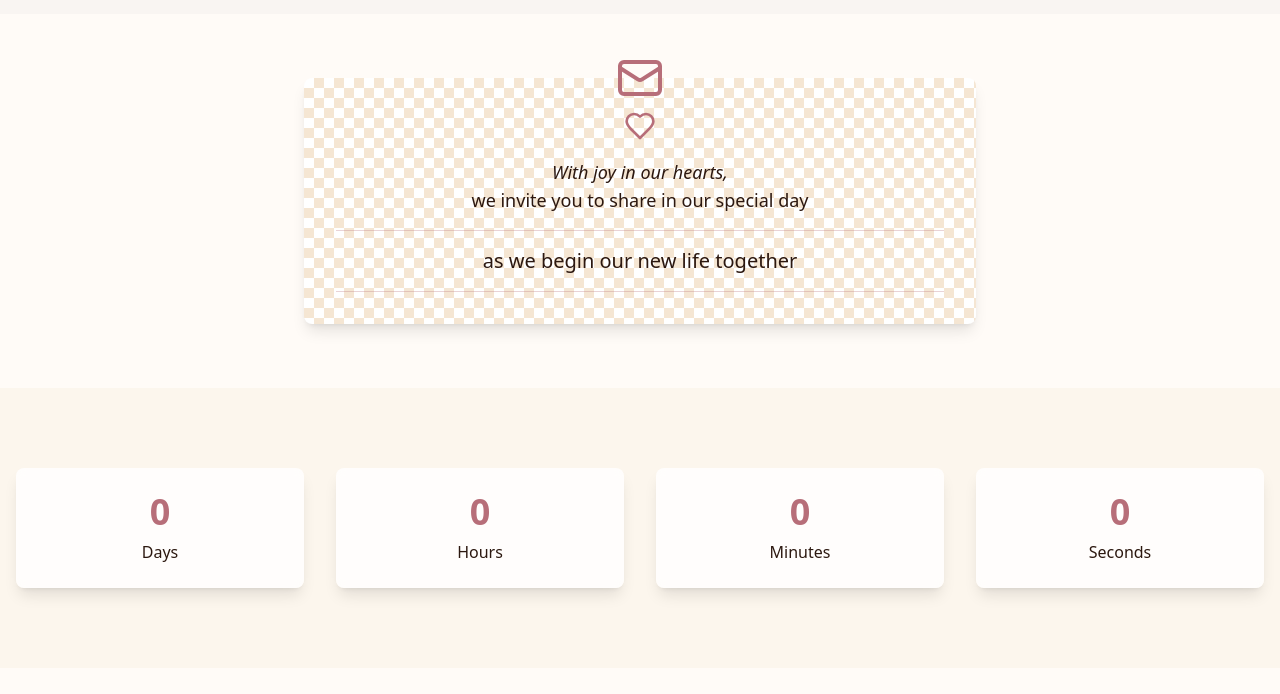
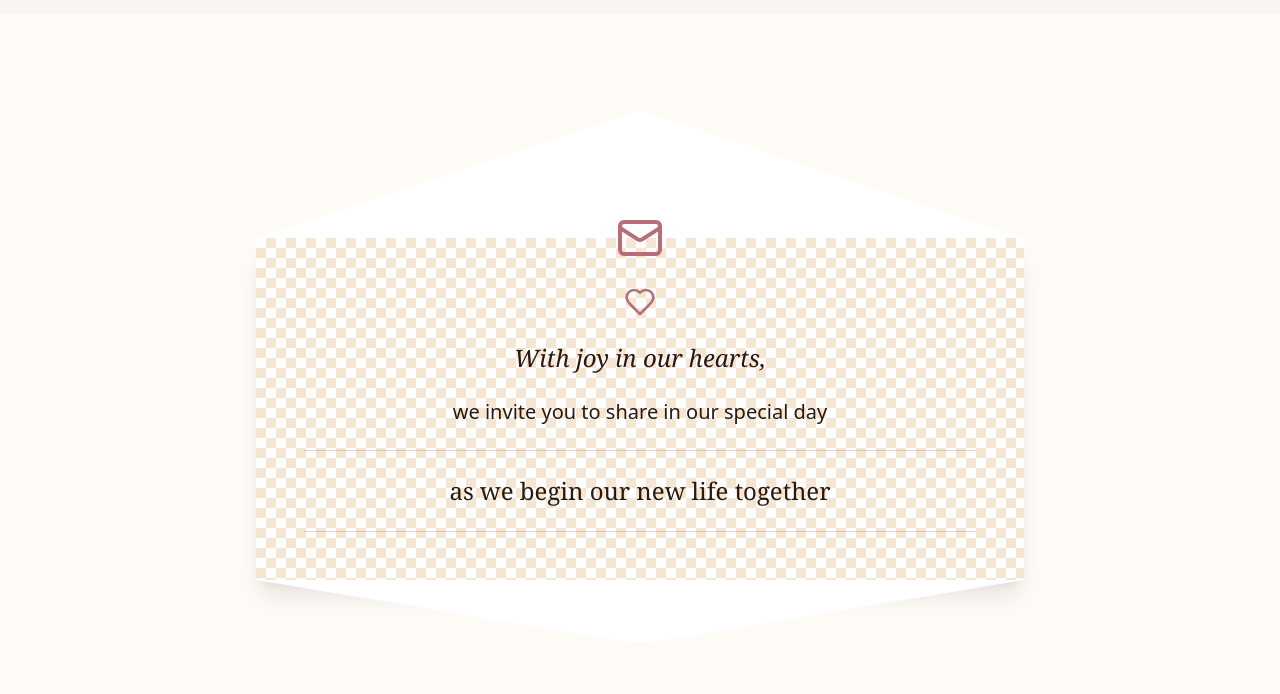
Before and after one commit to katherineggs/couple-connect-design, a React (Vite) app: page / in a window 1280 px wide. Shown: the part 786-1480 px from the top of the page. Built offline with nearby package versions, Linux system fonts and the light colour scheme; grey boxes are pictures that could not be loaded.

Commit message:
Add envelope intro
Adds an introductory section to the website, styled as an envelope.  This is based on a user request to improve the website's introduction.

```diff
--- a/src/components/EnvelopeIntro.tsx
+++ b/src/components/EnvelopeIntro.tsx
@@ -4,12 +4,29 @@ import { Mail, Heart } from "lucide-react";
 
 export const EnvelopeIntro = () => {
   return (
-    <section className="py-16 px-4 bg-wedding-cream relative">
+    <section className="py-24 px-4 bg-wedding-cream relative overflow-hidden">
       <motion.div
         initial={{ opacity: 0, scale: 0.8 }}
         animate={{ opacity: 1, scale: 1 }}
         transition={{ duration: 0.8 }}
-        className="max-w-2xl mx-auto bg-white p-8 rounded-lg shadow-lg relative"
+        className="max-w-3xl mx-auto"
+      >
+        {/* Envelope Flap */}
+        <motion.div
+          initial={{ rotateX: 0 }}
+          whileHover={{ rotateX: 50 }}
+          transition={{ duration: 0.4 }}
+          className="w-full h-32 bg-white shadow-lg origin-bottom"
+          style={{
+            clipPath: "polygon(0 100%, 50% 0, 100% 100%)",
+            transformStyle: "preserve-3d",
+            perspective: "1000px"
+          }}
+        />
+
+        {/* Envelope Body */}
+        <div
+          className="bg-white p-12 shadow-xl relative"
           style={{
             backgroundImage: "linear-gradient(45deg, #F5E6D3 25%, transparent 25%), linear-gradient(-45deg, #F5E6D3 25%, transparent 25%), linear-gradient(45deg, transparent 75%, #F5E6D3 75%), linear-gradient(-45deg, transparent 75%, #F5E6D3 75%)",
             backgroundSize: "20px 20px",
@@ -20,32 +37,40 @@ export const EnvelopeIntro = () => {
             <Mail className="w-12 h-12 text-wedding-rose-gold" />
           </div>
 
-        <div className="text-center space-y-4">
           <motion.div
+            className="text-center space-y-6"
             initial={{ opacity: 0, y: 20 }}
             animate={{ opacity: 1, y: 0 }}
             transition={{ delay: 0.3 }}
           >
             <Heart className="w-8 h-8 mx-auto text-wedding-rose-gold mb-4" />
-            <p className="text-lg text-wedding-brown italic">
+            <p className="text-2xl font-serif text-wedding-brown italic">
               With joy in our hearts,
             </p>
-            <p className="text-lg text-wedding-brown mb-4">
+            <p className="text-xl text-wedding-brown">
               we invite you to share in our special day
             </p>
-          </motion.div>
 
             <motion.div
               initial={{ opacity: 0 }}
               animate={{ opacity: 1 }}
               transition={{ delay: 0.6 }}
-            className="py-4 border-t border-b border-wedding-rose-gold/30"
+              className="py-6 border-t border-b border-wedding-rose-gold/30 my-8"
             >
-            <p className="text-xl text-wedding-brown">
+              <p className="text-2xl font-serif text-wedding-brown">
                 as we begin our new life together
               </p>
             </motion.div>
+          </motion.div>
         </div>
+
+        {/* Envelope Bottom Flap */}
+        <div
+          className="w-full h-16 bg-white shadow-md"
+          style={{
+            clipPath: "polygon(0 0, 50% 100%, 100% 0)"
+          }}
+        />
       </motion.div>
     </section>
   );
```
Lines whose indentation alone changed are shown as unchanged.
